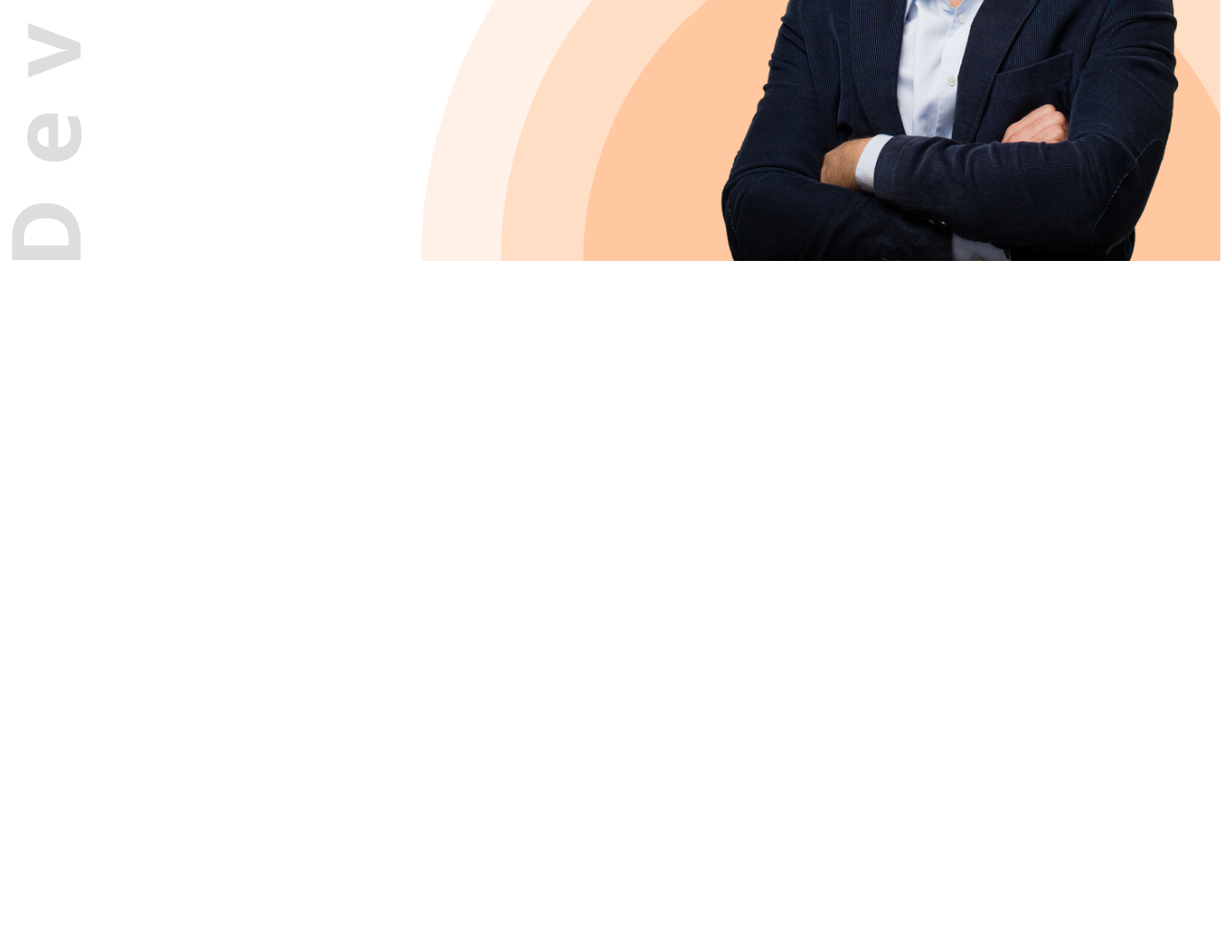
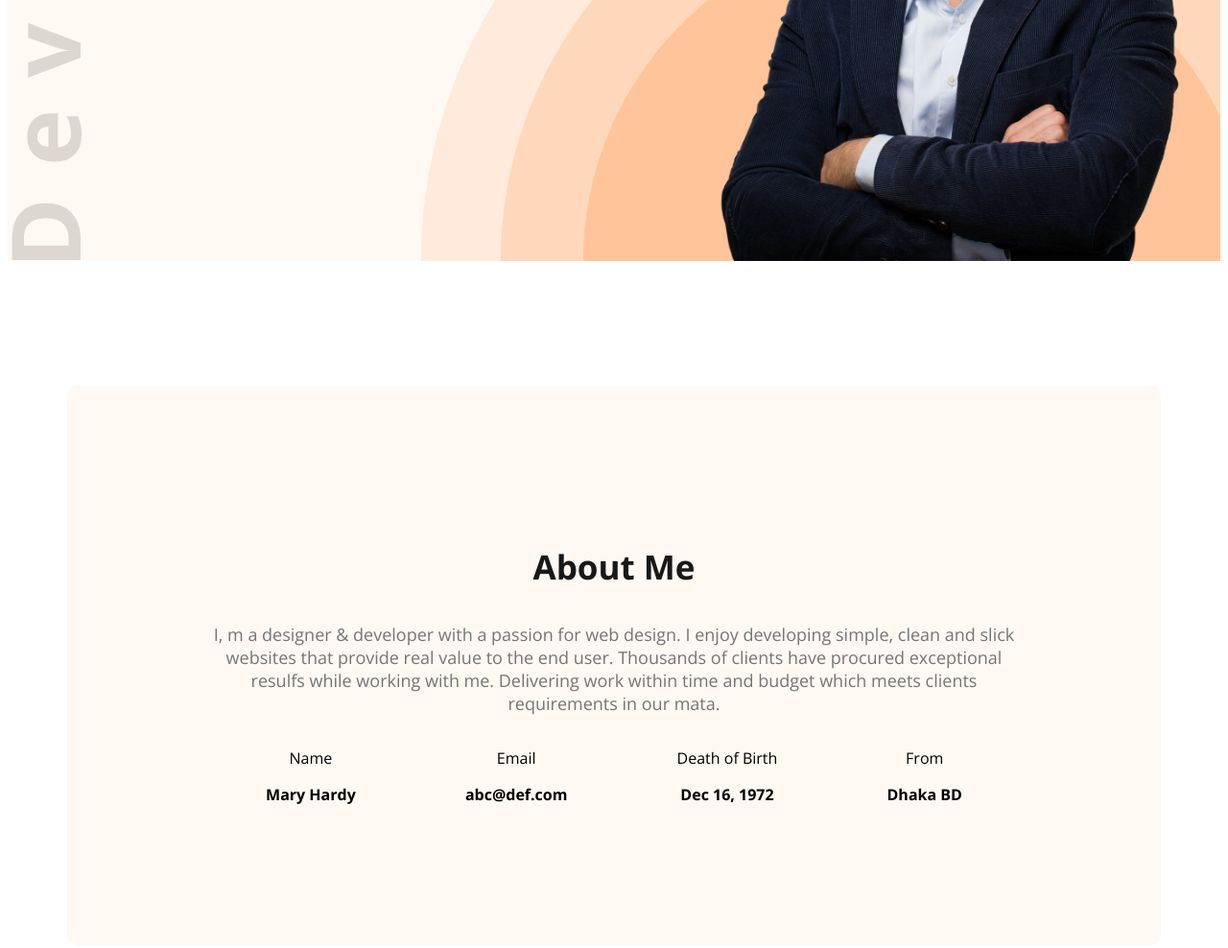
Before and after one commit to rakibulhasan203/web-developer-portfolio, a plain HTML site: page index.html in a window 1280 px wide. Shown: the part 500-1488 px from the top of the page at 96% size. Before the commit the page ends 800 px from the top, so only its background shows below. Drawn offline with nearby package versions, Linux system fonts and the light colour scheme.

Commit message:
added about me section

```diff
--- a/index.html
+++ b/index.html
@@ -10,7 +10,7 @@
     <link rel="stylesheet" href="styles/protfolio.css">
 </head>
 <body class="open-sans-normal">
-    <header class="header">
+    <header class="header secondary-bg">
         <nav>
             <h3 class="nav-title">Ma<span class="text-primary">r</span>y</h3>
             <ul>
@@ -33,6 +33,32 @@
 
     </header>
     <main>
+        <section class="about secondary-bg">
+            <h3 class="section-title">About Me</h3>
+            <p class="section-description">
+                I, m a designer & developer with a passion for web design. I enjoy developing simple, clean and slick websites that provide real value to the end user. Thousands of clients have procured exceptional resulfs while working with me. Delivering work within time and budget which meets clients requirements in our mata.
+            </p>
+            <div class="about-items">
+                <div class="about-item">
+                    <p class="item-title">Name</p>
+                    <p class="item-description">Mary Hardy</p>
+                </div>
+                <div class="about-item">
+                    <p class="item-title">Email</p>
+                    <p class="item-description">abc@def.com</p>
+                </div>
+                <div class="about-item">
+                    <p class="item-title">Death of Birth</p>
+                    <p class="item-description">Dec 16, 1972</p>
+                </div>
+                <div class="about-item">
+                    <p class="item-title">From</p>
+                    <p class="item-description">Dhaka BD</p>
+                </div>
+
+            </div>
+
+        </section>
 
     </main>
     <footer>
--- a/styles/protfolio.css
+++ b/styles/protfolio.css
@@ -8,6 +8,9 @@
 }
 
 /* shered style */
+.secondary-bg{
+    background-color: #FFF8F3;
+}
 .text-primary{
     color: #FD6E0A;
 }
@@ -22,6 +25,17 @@
     padding: 18px 35px;
     border-radius: 5px;
     border: none;
+}
+
+.section-title{
+    font-size: 35px;
+    font-weight: bold;
+    color: #181818;
+
+}
+.section-description{
+    font-size: 18px;
+    color: #757575;
 }
 /* header */
 .header{
@@ -76,3 +90,24 @@ nav li a{
 .banner-profile-pic{
     width: 530px;
 }
+
+/* main section */
+main{
+    max-width: 1140px;
+    margin: 0 auto;
+}
+
+/* about section */
+.about{
+    border-radius: 10px;
+    padding: 130px 150px;
+    text-align: center;
+    margin-top: 130px;
+}
+.about-items{
+    display: flex;
+    justify-content: space-around;
+}
+.item-description{
+    font-weight: bold;
+}
```
